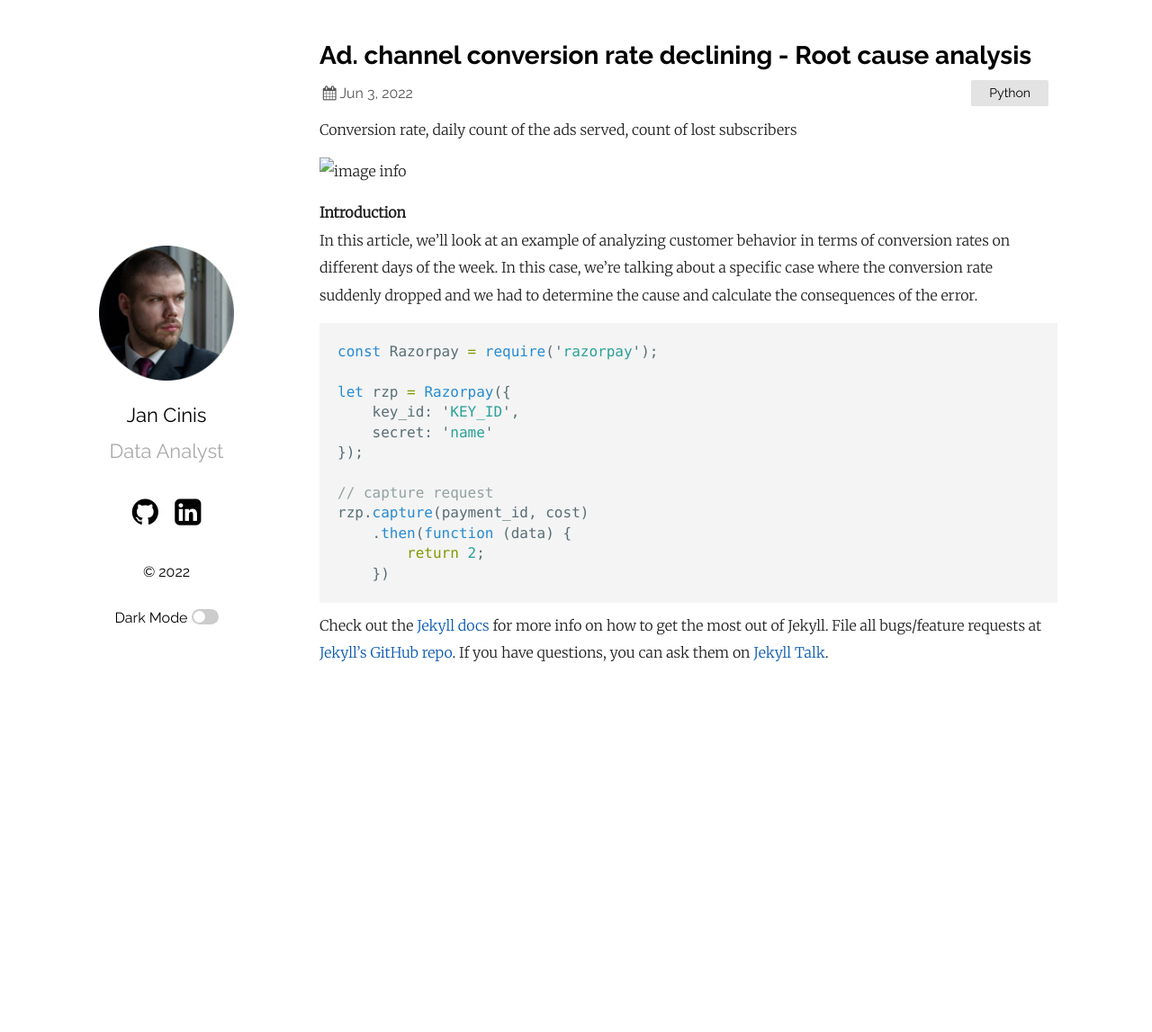
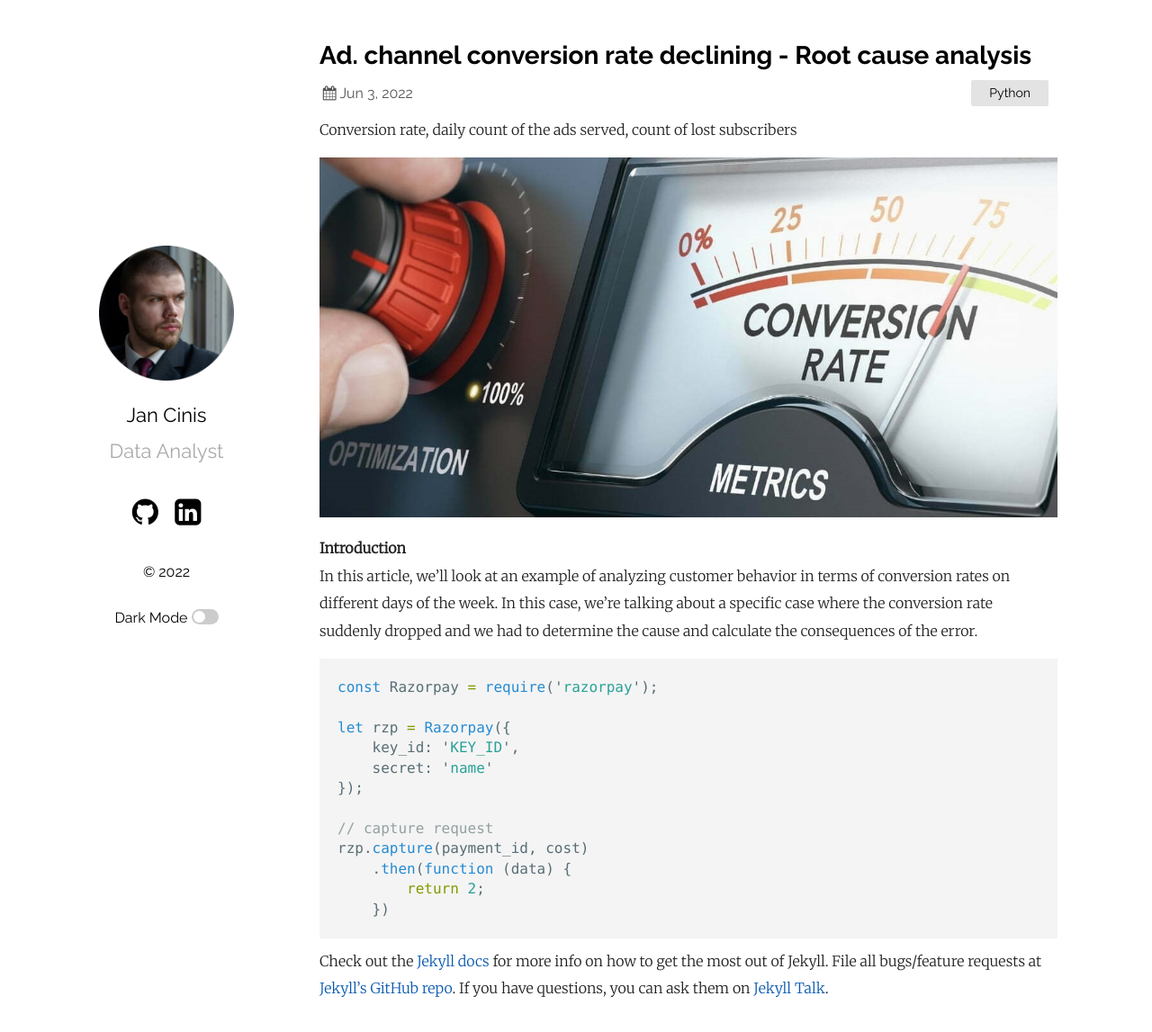
Before and after one commit to JanCinis/jancinis.github.io, a Jekyll site: the page built from _posts/2022-06-08-post_01.markdown, in a window 1280 px wide and 1159 px high. Shown: the top 1147 px of the window at 90% size. Built offline with Jekyll 4.4.1, drawn with Linux system fonts in a browser that asks for light colours.

Commit message:
updated post

```diff
--- a/_posts/2022-06-08-post_01.markdown
+++ b/_posts/2022-06-08-post_01.markdown
@@ -6,7 +6,7 @@ categories: Python
 ---
 Conversion rate, daily count of the ads served, count of lost subscribers
 
-![image info](../assets/conversion_rate_img.jpg)
+<center><img src="https://github.com/JanCinis/jancinis.github.io/blob/main/assets/conversion_rate_img_resized.jpg" width="1600" height="400"></center>
 
 **Introduction**
 In this article, we'll look at an example of analyzing customer behavior in terms of conversion rates on different days of the week. In this case, we're talking about a specific case where the conversion rate suddenly dropped and we had to determine the cause and calculate the consequences of the error.
```
